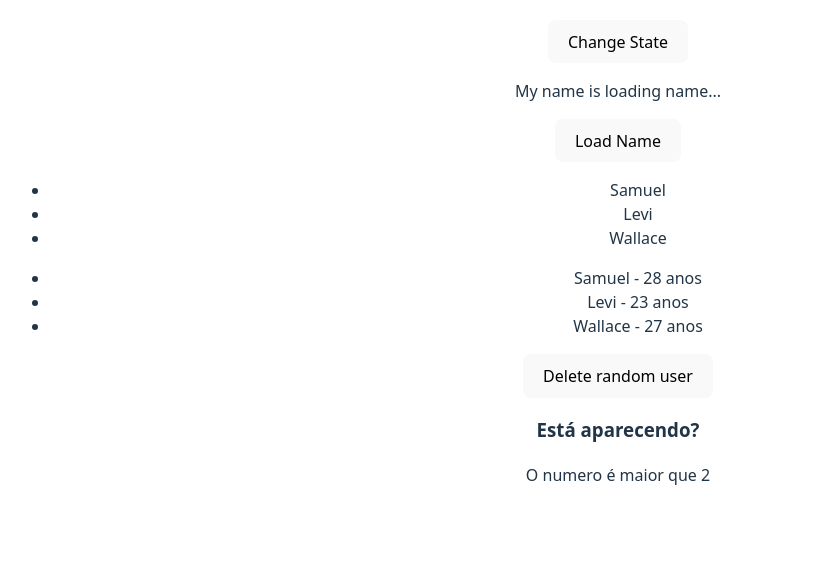
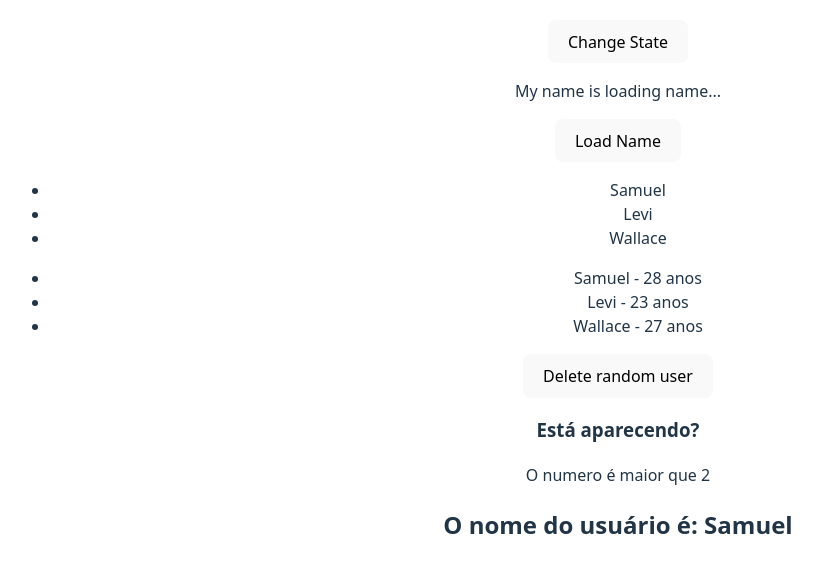
Before and after one commit to SamuelHeluany/ReactJSLearn, a React (Vite) app in the folder 3_AVANCANDO_EM_REACT/Avancando_react/: page / in a window 1280 px wide. Shown: the part 1146-1719 px from the top of the page, without its empty margins (22-844 px from the left). Built offline with nearby package versions, Linux system fonts and the light colour scheme.

Commit message:
learn props in react

```diff
--- a/3_AVANCANDO_EM_REACT/Avancando_react/src/App.jsx
+++ b/3_AVANCANDO_EM_REACT/Avancando_react/src/App.jsx
@@ -6,6 +6,7 @@
 import Data from './componnents/data'
 
 import ListRender from './componnents/ListRender'
+import ShowUserName from './componnents/ShowUserName'
 
 function App() {
 
@@ -20,6 +21,7 @@
 
       <ListRender />
       <ConditionalRender />
+      <ShowUserName name='Samuel'/>
     </>
   )
 }
--- /dev/null
+++ b/3_AVANCANDO_EM_REACT/Avancando_react/src/componnents/ShowUserName.jsx
@@ -0,0 +1,11 @@
+// passa o nome props, quer dizer que está esperando receber propriedades dele
+const ShowUserName = (props) => {
+  return (
+    <div>
+        {/* coloca a props + a propriedade que é name */}
+        <h2>O nome do usuário é: {props.name} </h2>
+    </div>
+  )
+}
+
+export default ShowUserName
```
